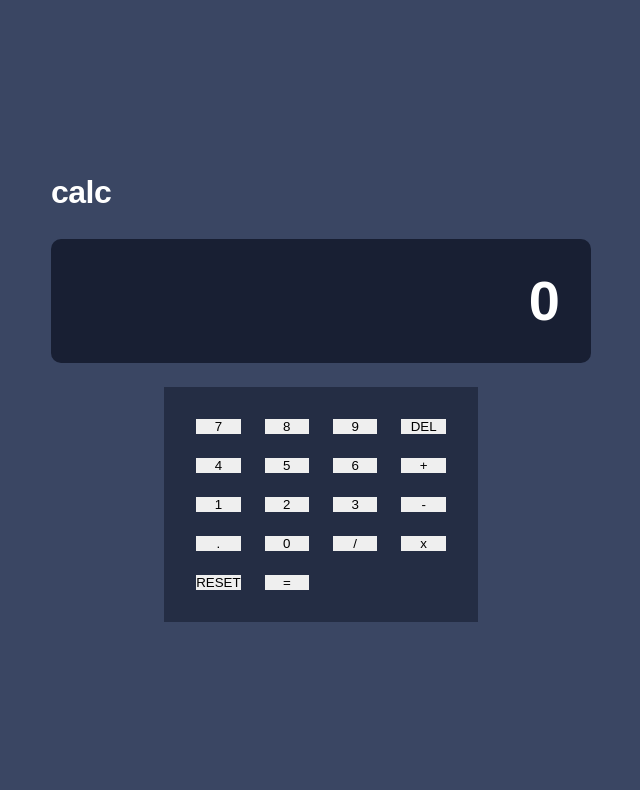
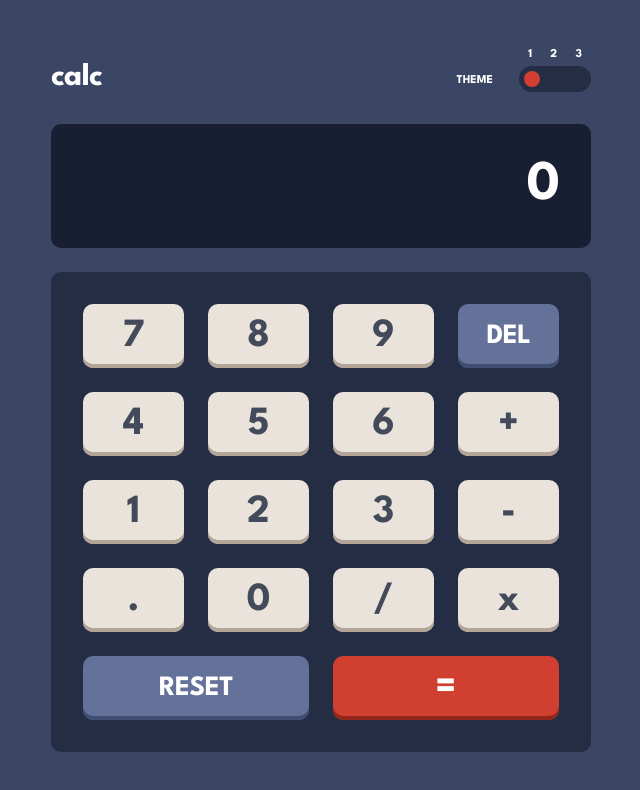
Before and after one commit to OmarAlSeddik/Calculator, a plain HTML site: page index.html in a window 1280 px wide. Shown: the whole page, without its empty margins (319-959 px from the left). Drawn offline with Linux system fonts and the light colour scheme.

Commit message:
design finished

```diff
--- a/index.html
+++ b/index.html
@@ -9,33 +9,51 @@
       sizes="32x32"
       href="./images/favicon-32x32.png"
     />
+    <link rel="preconnect" href="https://fonts.googleapis.com" />
+    <link rel="preconnect" href="https://fonts.gstatic.com" crossorigin />
+    <link
+      href="https://fonts.googleapis.com/css2?family=League+Spartan:wght@700&display=swap"
+      rel="stylesheet"
+    />
     <link rel="stylesheet" href="./dist/style.css" />
     <title>Frontend Mentor | Calculator app</title>
   </head>
   <body class="body body--1">
     <header class="header">
       <h1 class="logo">calc</h1>
-      <div class="theme-selector"></div>
+      <div class="theme">
+        <span class="theme__text">THEME</span>
+        <div class="theme__container">
+          <div class="theme__options">
+            <span class="theme__text">1</span>
+            <span class="theme__text">2</span>
+            <span class="theme__text">3</span>
+          </div>
+          <div class="theme__selector">
+            <div class="theme__indicator"></div>
+          </div>
+        </div>
+      </div>
     </header>
     <article class="display display--1">0</article>
     <main class="calculator calculator--1">
-      <button class="button button--7">7</button>
-      <button class="button button--8">8</button>
-      <button class="button button--9">9</button>
-      <button class="button button--del">DEL</button>
-      <button class="button button--4">4</button>
-      <button class="button button--5">5</button>
-      <button class="button button--6">6</button>
-      <button class="button button--plus">+</button>
-      <button class="button button--1">1</button>
-      <button class="button button--2">2</button>
-      <button class="button button--3">3</button>
-      <button class="button button--minus">-</button>
-      <button class="button button--fraction">.</button>
-      <button class="button button--0">0</button>
-      <button class="button button--div">/</button>
-      <button class="button button--mult">x</button>
-      <button class="button button--reset">RESET</button>
+      <button class="button button--main">7</button>
+      <button class="button button--main">8</button>
+      <button class="button button--main">9</button>
+      <button class="button button--secondary">DEL</button>
+      <button class="button button--main">4</button>
+      <button class="button button--main">5</button>
+      <button class="button button--main">6</button>
+      <button class="button button--main">+</button>
+      <button class="button button--main">1</button>
+      <button class="button button--main">2</button>
+      <button class="button button--main">3</button>
+      <button class="button button--main">-</button>
+      <button class="button button--main">.</button>
+      <button class="button button--main">0</button>
+      <button class="button button--main">/</button>
+      <button class="button button--main">x</button>
+      <button class="button button--secondary span-2">RESET</button>
       <button class="button button--equal">=</button>
     </main>
   </body>
--- a/scss/style.scss
+++ b/scss/style.scss
@@ -1,37 +1,61 @@
 :root {
+  --background: #3a4663;
   --background-1: #3a4663;
   --background-2: #e6e6e6;
   --background-3: #17062a;
+  --text: #ffffff;
   --text-1: #ffffff;
   --text-2: #36362c;
   --text-3: #ffe53d;
+  --calculator-background: #242d44;
   --calculator-background-1: #242d44;
   --calculator-background-2: #d2cdcd;
   --calculator-background-3: #1e0936;
-  --calculator-text-1: #434a59;
-  --calculator-text-2: #36362c;
-  --calculator-text-3: #ffe53d;
+  --display-background: #181f33;
   --display-background-1: #181f33;
   --display-background-2: #eeeeee;
   --display-background-3: #1e0936;
+  --main-button: #eae3dc;
   --main-button-1: #eae3dc;
   --main-button-2: #e5e4e1;
   --main-button-3: #331c4d;
+  --main-inset: inset 0px -4px 0px #b3a497;
   --main-inset-1: inset 0px -4px 0px #b3a497;
   --main-inset-2: inset 0px -4px 0px #a79e91;
   --main-inset-3: inset 0px -4px 0px #881c9e;
+  --main-inset-clicked: inset 0px 0 0px #b3a497;
+  --main-inset-clicked-1: inset 0px 0 0px #b3a497;
+  --main-inset-clicked-2: inset 0px 0 0px #a79e91;
+  --main-inset-clicked-3: inset 0px 0 0px #881c9e;
+  --main-text: #434a59;
+  --main-text-1: #434a59;
+  --main-text-2: #36362c;
+  --main-text-3: #ffe53d;
+  --secondary-button: #647198;
   --secondary-button-1: #647198;
   --secondary-button-2: #378187;
   --secondary-button-3: #56077c;
+  --secondary-inset: inset 0px -4px 0px #414e73;
   --secondary-inset-1: inset 0px -4px 0px #414e73;
   --secondary-inset-2: inset 0px -4px 0px #1b6066;
   --secondary-inset-3: inset 0px -4px 0px #be15f4;
+  --secondary-inset-clicked: inset 0px 0 0px #414e73;
+  --secondary-inset-clicked-1: inset 0px 0 0px #414e73;
+  --secondary-inset-clicked-2: inset 0px 0 0px #1b6066;
+  --secondary-inset-clicked-3: inset 0px 0 0px #be15f4;
+  --equal-button: #d03f2f;
   --equal-button-1: #d03f2f;
   --equal-button-2: #c85402;
   --equal-button-3: #00ded0;
+  --equal-inset: inset 0px -4px 0px #93261a;
   --equal-inset-1: inset 0px -4px 0px #93261a;
   --equal-inset-2: inset 0px -4px 0px #873901;
   --equal-inset-3: inset 0px -4px 0px #6cf9f1;
+  --equal-inset-clicked: inset 0px 0 0px #93261a;
+  --equal-inset-clicked-1: inset 0px 0 0px #93261a;
+  --equal-inset-clicked-2: inset 0px 0 0px #873901;
+  --equal-inset-clicked-3: inset 0px 0 0px #6cf9f1;
+  --equal-text: #ffffff;
   --equal-text-1: #ffffff;
   --equal-text-2: #ffffff;
   --equal-text-3: #1a2327;
@@ -54,23 +78,61 @@
   min-height: 100vh;
   padding: 1.5rem;
   font-weight: 700;
-  &--1 {
-    background-color: var(--background-1);
-    color: var(--text-1);
-  }
-  &--2 {
-    background-color: var(--background-2);
-    color: var(--text-2);
-  }
-  &--3 {
-    background-color: var(--background-3);
-    color: var(--text-3);
-  }
+  background-color: var(--background);
+  color: var(--text);
 }
 
 .header {
+  display: flex;
+  align-items: flex-end;
+  justify-content: space-between;
   width: min(100vw, 33.75rem);
   margin-bottom: 2rem;
+}
+
+.theme {
+  display: flex;
+  align-items: flex-end;
+  gap: 1.625rem;
+  &__container {
+    display: flex;
+    flex-direction: column;
+    width: 4.5rem;
+  }
+  &__options {
+    display: flex;
+    justify-content: space-around;
+  }
+  &__text {
+    font-size: 0.75rem;
+    line-height: 0.8125rem;
+    margin-bottom: 0.3125rem;
+  }
+  &__selector {
+    border-radius: 0.8125rem;
+    background-color: var(--calculator-background);
+    height: 1.625rem;
+    width: 100%;
+    padding: 0.3125rem;
+    cursor: pointer;
+  }
+  &__indicator {
+    content: "";
+    background-color: var(--equal-button);
+    width: 1rem;
+    height: 1rem;
+    border-radius: 50%;
+    position: relative;
+    &--1 {
+      left: 0;
+    }
+    &--2 {
+      left: calc(50% - 0.5rem);
+    }
+    &--3 {
+      left: calc(100% - 1rem);
+    }
+  }
 }
 
 .logo {
@@ -88,32 +150,62 @@
   margin-bottom: 1.5rem;
   text-align: right;
   letter-spacing: -0.05875rem;
-  &--1 {
-    background-color: var(--display-background-1);
-    color: var(--text-1);
-  }
-  &--2 {
-    background-color: var(--display-background-2);
-    color: var(--text-2);
-  }
-  &--3 {
-    background-color: var(--display-background-3);
-    color: var(--text-3);
-  }
+  background-color: var(--display-background-1);
 }
 
 .calculator {
+  width: min(100vw, 33.75rem);
+  border-radius: 0.625rem;
   padding: 2rem;
   display: grid;
   grid-template-columns: repeat(4, 1fr);
   gap: 1.5rem;
-  &--1 {
-    background-color: var(--calculator-background-1);
+  background-color: var(--calculator-background-1);
+}
+
+.button {
+  height: 4rem;
+  border-radius: 0.625rem;
+  font-size: 2.5rem;
+  line-height: 2.3125rem;
+  font-weight: bold;
+  cursor: pointer;
+  &--main {
+    background-color: var(--main-button-1);
+    box-shadow: var(--main-inset-1);
+    color: var(--main-text-1);
+    &:active {
+      margin-top: 0.25rem;
+      height: 3.75rem;
+      box-shadow: var(--main-inset-clicked);
+    }
   }
-  &--2 {
-    background-color: var(--calculator-background-2);
+  &--secondary {
+    font-size: 1.75rem;
+    line-height: 1.625rem;
+    letter-spacing: -0.03rem;
+    background-color: var(--secondary-button-1);
+    box-shadow: var(--secondary-inset-1);
+    color: white;
+    &:active {
+      margin-top: 0.25rem;
+      height: 3.75rem;
+      box-shadow: var(--secondary-inset-clicked);
+    }
   }
-  &--3 {
-    background-color: var(--calculator-background-3);
+  &--equal {
+    grid-column: span 2;
+    background-color: var(--equal-button-1);
+    box-shadow: var(--equal-inset-1);
+    color: var(--equal-text-1);
+    &:active {
+      margin-top: 0.25rem;
+      height: 3.75rem;
+      box-shadow: var(--equal-inset-clicked);
+    }
   }
 }
+
+.span-2 {
+  grid-column: span 2;
+}
```
Also changed, not shown: dist/style.css, 1 other file.
